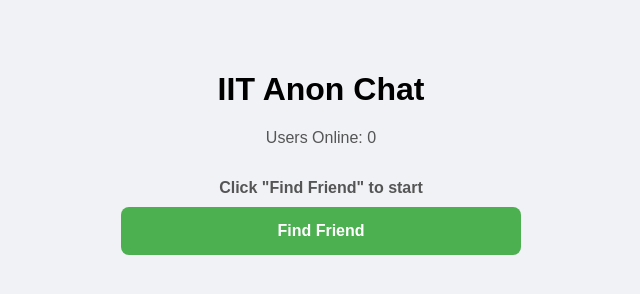
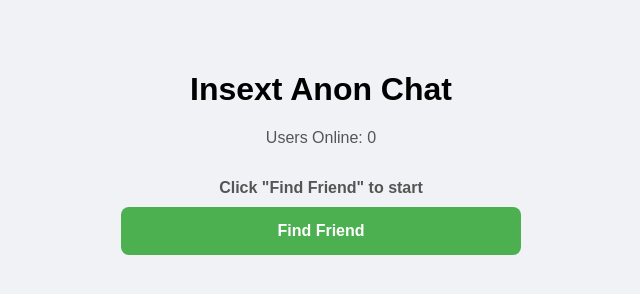
Before and after one commit to dheerajisop/iit-anon-chat, a website: page public/index.html in a window 1280 px wide. Shown: the whole page, without its empty margins (319-959 px from the left). Drawn offline with nearby package versions, Linux system fonts and the light colour scheme; no server answers.

Commit message:
change of plans

```diff
--- a/public/index.html
+++ b/public/index.html
@@ -3,7 +3,7 @@
 <head>
     <meta charset="UTF-8">
     <meta name="viewport" content="width=device-width, initial-scale=1.0, maximum-scale=1.0, user-scalable=no">
-    <title>IIT CHAT</title>
+    <title>Insext Chat</title>
     <style>
         body {
             font-family: sans-serif;
@@ -73,7 +73,7 @@
 </head>
 <body>
 
-    <h1>IIT Anon Chat</h1>
+    <h1>Insext Anon Chat</h1>
     <p>Users Online: <span id="user-count">0</span></p>
 
     <p id="status">Click "Find Friend" to start</p>
```
